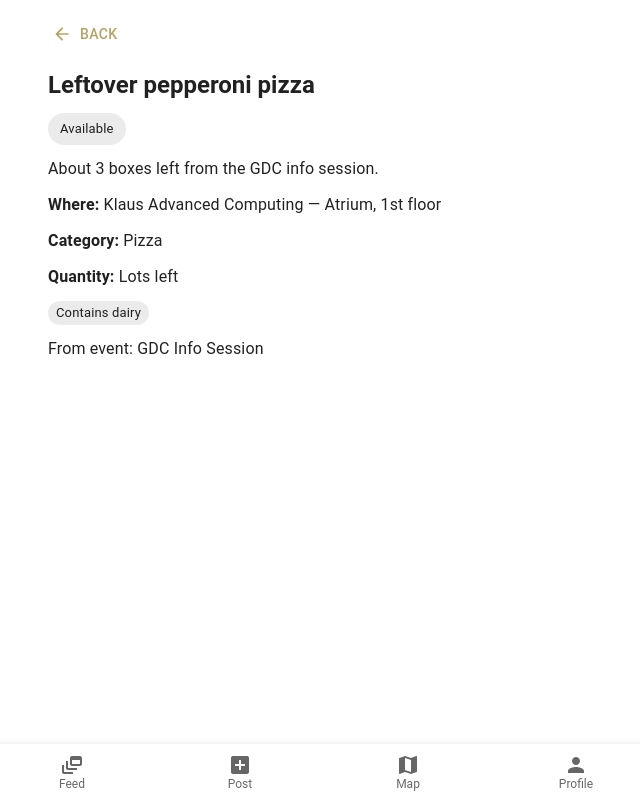
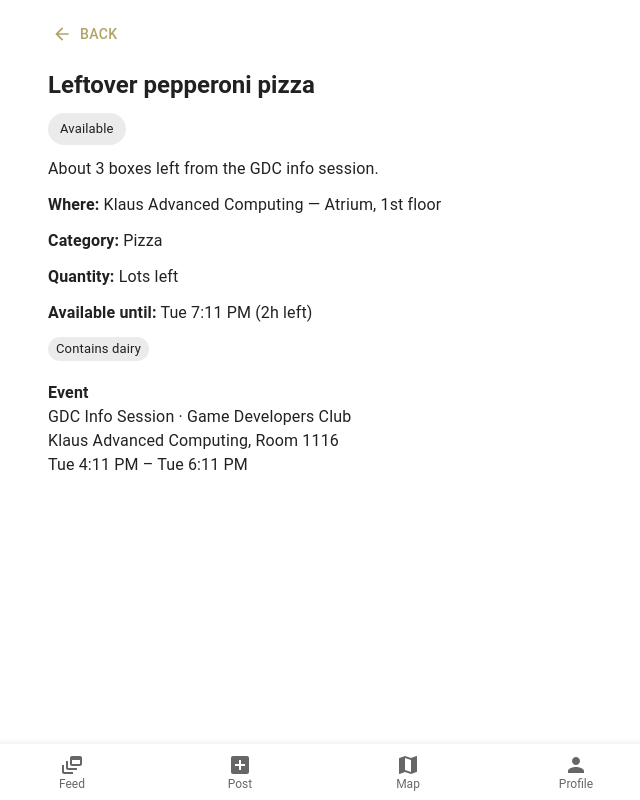
Before and after one commit to elenesturua/BuzzFed, a React (Vite) app: page /post/1 in a window 1280 px wide. Shown: the whole page, without its empty margins (316-956 px from the left). Built offline with nearby package versions, Linux system fonts and the light colour scheme.

Commit message:
post info

```diff
--- a/src/pages/PostDetail.tsx
+++ b/src/pages/PostDetail.tsx
@@ -3,6 +3,24 @@ import ArrowBackIcon from '@mui/icons-material/ArrowBack';
 import { useNavigate, useParams } from 'react-router-dom';
 import { PLACEHOLDER_FEED } from '../data/placeholderFeed';
 import { CATEGORY_LABELS, QUANTITY_LABELS, STATUS_LABELS, DIETARY_TAG_LABELS } from '../types';
+
+function formatTimeLeft(iso: string): string {
+  const diffMs = new Date(iso).getTime() - Date.now();
+  const mins = Math.round(diffMs / 60_000);
+  if (mins <= 0) return 'Expired';
+  if (mins < 60) return `${mins} min left`;
+  const hours = Math.floor(mins / 60);
+  const rem = mins % 60;
+  return rem === 0 ? `${hours}h left` : `${hours}h ${rem}m left`;
+}
+
+function formatDateTime(iso: string): string {
+  return new Date(iso).toLocaleString([], {
+    weekday: 'short',
+    hour: 'numeric',
+    minute: '2-digit',
+  });
+}
 
 function PostDetail() {
   const { id } = useParams();
@@ -34,6 +52,10 @@ function PostDetail() {
           <Typography>
             <strong>Quantity:</strong> {QUANTITY_LABELS[post.quantity]}
           </Typography>
+          <Typography>
+            <strong>Available until:</strong> {formatDateTime(post.expires_at)} (
+            {formatTimeLeft(post.expires_at)})
+          </Typography>
           {post.dietary_tags.length > 0 && (
             <Box sx={{ display: 'flex', gap: 1, flexWrap: 'wrap' }}>
               {post.dietary_tags.map((tag) => (
@@ -42,7 +64,20 @@ function PostDetail() {
             </Box>
           )}
           {post.event && (
-            <Typography color="text.secondary">From event: {post.event.name}</Typography>
+            <Box sx={{ mt: 1 }}>
+              <Typography sx={{ fontWeight: 600 }}>Event</Typography>
+              <Typography color="text.secondary">
+                {post.event.name}
+                {post.event.host_org ? ` · ${post.event.host_org}` : ''}
+              </Typography>
+              <Typography color="text.secondary">
+                {post.event.building}
+                {post.event.room ? `, Room ${post.event.room}` : ''}
+              </Typography>
+              <Typography color="text.secondary">
+                {formatDateTime(post.event.starts_at)} – {formatDateTime(post.event.ends_at)}
+              </Typography>
+            </Box>
           )}
         </Box>
       )}
```
